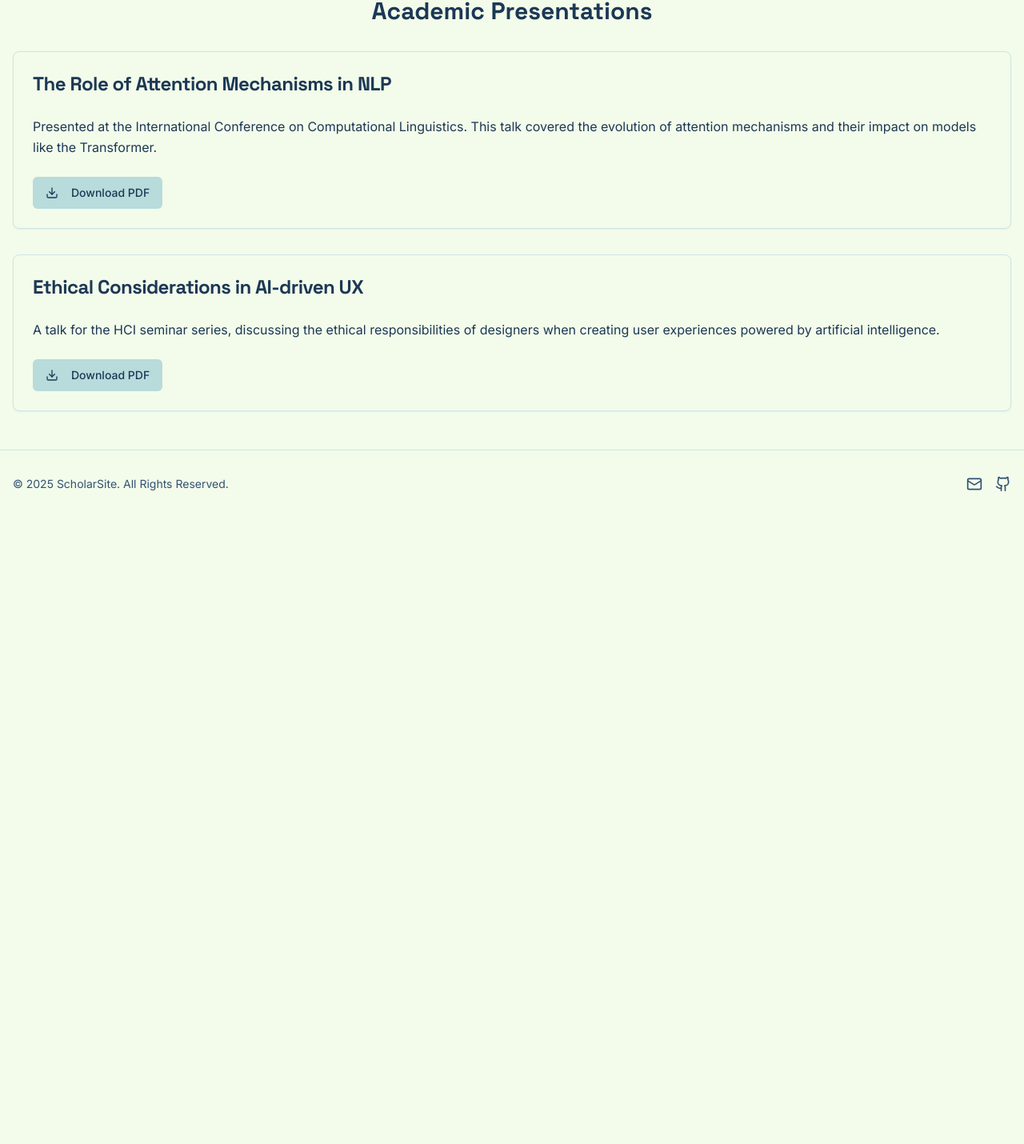
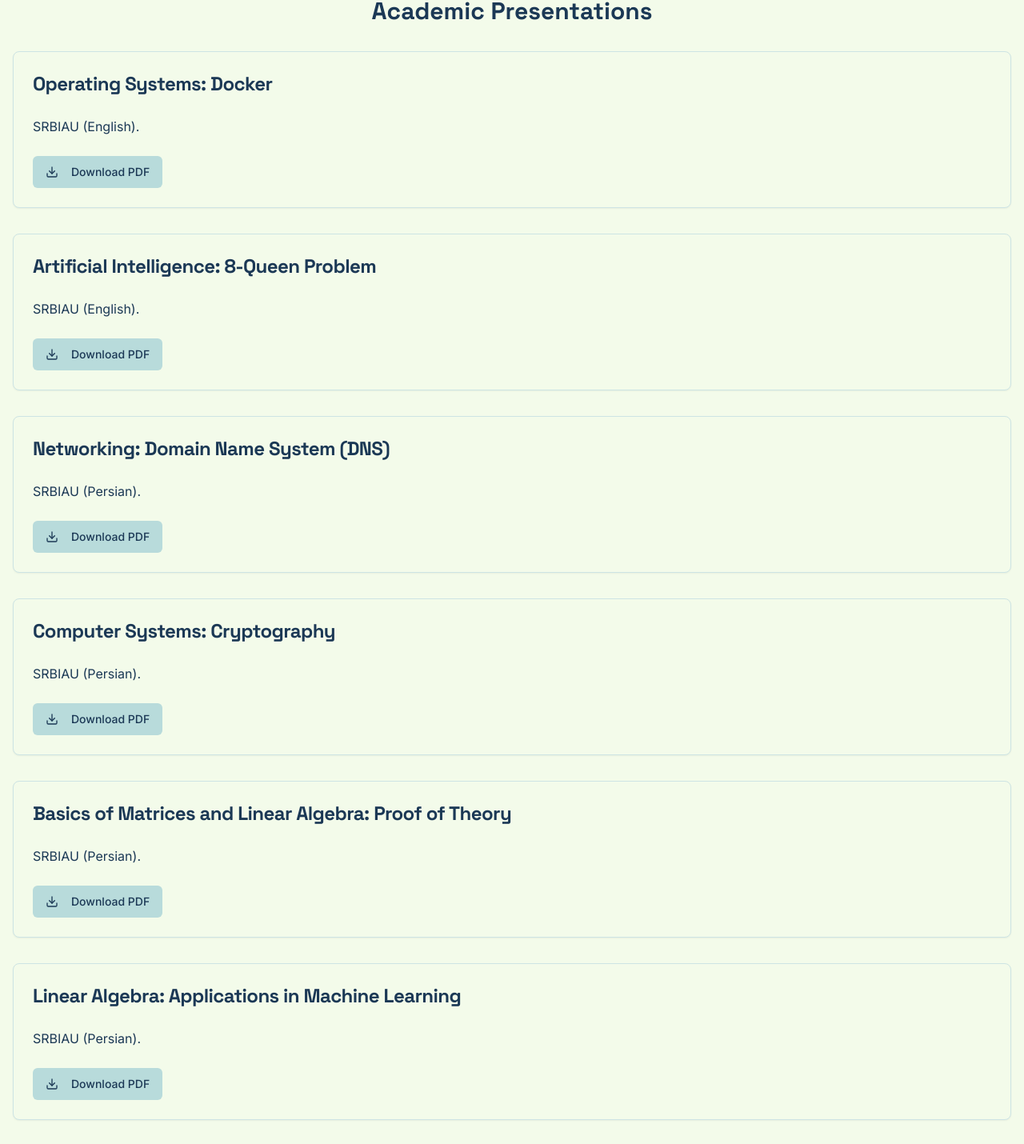
Before and after one commit to DearShervin/dearshervin.github.io, a Next.js app: page /studio/projects in a window 1280 px wide. Shown: the part 1353-2783 px from the top of the page at 80% size. Before the commit the page ends 2000 px from the top, so only its background shows below. Built offline with nearby package versions, Linux system fonts and the light colour scheme.

Commit message:
initial commit

```diff
--- a/src/app/projects/page.tsx
+++ b/src/app/projects/page.tsx
@@ -46,13 +46,43 @@ const projects = [
 
 const presentations = [
     {
-        title: "The Role of Attention Mechanisms in NLP",
-        description: "Presented at the International Conference on Computational Linguistics. This talk covered the evolution of attention mechanisms and their impact on models like the Transformer.",
+        title: "Operating Systems: Docker",
+        description: "SRBIAU (English).",
         downloadLink: "#"
     },
     {
-        title: "Ethical Considerations in AI-driven UX",
-        description: "A talk for the HCI seminar series, discussing the ethical responsibilities of designers when creating user experiences powered by artificial intelligence.",
+        title: "Artificial Intelligence: 8-Queen Problem",
+        description: "SRBIAU (English).",
+        downloadLink: "#"
+    },
+    {
+        title: "Networking: Domain Name System (DNS)",
+        description: "SRBIAU (Persian).",
+        downloadLink: "#"
+    },
+    {
+        title: "Computer Systems: Cryptography",
+        description: "SRBIAU (Persian).",
+        downloadLink: "#"
+    },
+    {
+        title: "Basics of Matrices and Linear Algebra: Proof of Theory",
+        description: "SRBIAU (Persian).",
+        downloadLink: "#"
+    },
+    {
+        title: "Linear Algebra: Applications in Machine Learning",
+        description: "SRBIAU (Persian).",
+        downloadLink: "#"
+    },
+    {
+        title: "Algebra: Proof of Theories",
+        description: "SRBIAU (Persian).",
+        downloadLink: "#"
+    },
+    {
+        title: "Intro to Combinations: Proof of Theories",
+        description: "SRBIAU (Persian).",
         downloadLink: "#"
     }
 ]
```
